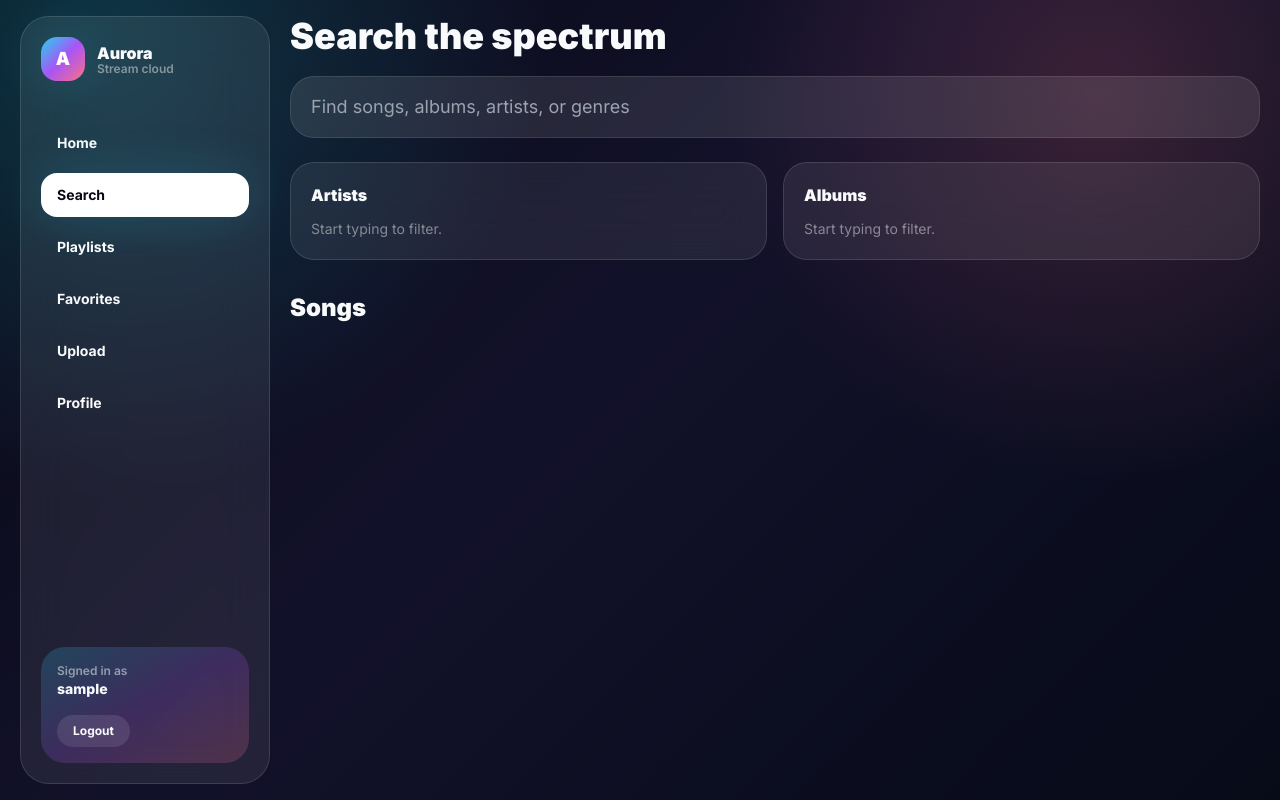
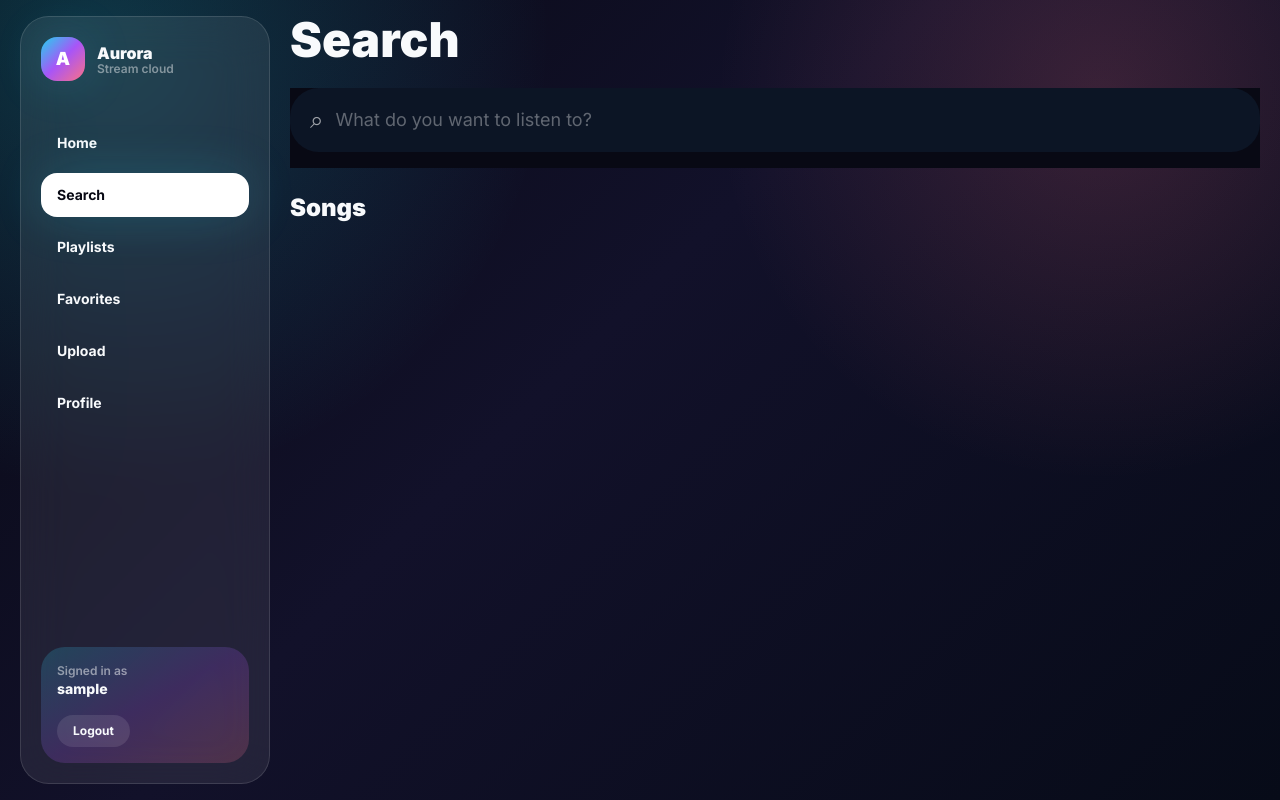
Before and after one commit to darshanprabu18/music, a React (Vite) app in the folder frontend/: page /search in a window 1280 px wide. Built offline with nearby package versions, Linux system fonts and the light colour scheme; sample sign-in values are in the browser's storage.

Commit message:
Update Search.jsx

```diff
--- a/frontend/src/pages/Search.jsx
+++ b/frontend/src/pages/Search.jsx
@@ -1,59 +1,81 @@
 import { useEffect, useState } from "react";
+
 import api from "../api/client.js";
+
 import PageTransition from "../components/PageTransition.jsx";
 import SongCard from "../components/SongCard.jsx";
 
 export default function Search() {
   const [query, setQuery] = useState("");
-  const [results, setResults] = useState({ songs: [], artists: [], albums: [] });
+
+  const [results, setResults] = useState({
+    songs: [],
+    artists: [],
+    albums: [],
+  });
+
   const [loading, setLoading] = useState(false);
 
   useEffect(() => {
     const timer = window.setTimeout(async () => {
       if (!query.trim()) {
-        setResults({ songs: [], artists: [], albums: [] });
+        setResults({
+          songs: [],
+          artists: [],
+          albums: [],
+        });
+
         return;
       }
+
       setLoading(true);
-      const { data } = await api.get(`/songs/search?q=${encodeURIComponent(query)}`);
+
+      const { data } = await api.get(
+        `/songs/search?q=${encodeURIComponent(query)}`
+      );
+
       setResults(data);
+
       setLoading(false);
     }, 250);
+
     return () => window.clearTimeout(timer);
   }, [query]);
 
   return (
     <PageTransition>
-      <h1 className="text-4xl font-black">Search the spectrum</h1>
+      <div className="pb-28">
+        <h1 className="text-5xl font-black">Search</h1>
+
+        <div className="sticky top-0 z-20 mt-6 bg-[#080914] pb-4">
+          <div className="flex items-center gap-3 rounded-[1.8rem] bg-[#0c1525] px-5 py-4">
+            <span className="text-2xl text-white/60">⌕</span>
+
             <input
               value={query}
               onChange={(event) => setQuery(event.target.value)}
-        placeholder="Find songs, albums, artists, or genres"
-        className="mt-5 w-full rounded-[1.5rem] border border-white/10 bg-white/10 px-5 py-4 text-lg outline-none ring-lagoon/30 transition focus:ring-4"
+              placeholder="What do you want to listen to?"
+              className="w-full bg-transparent text-lg text-white outline-none placeholder:text-white/35"
             />
-
-      <div className="mt-6 grid gap-4 md:grid-cols-2">
-        <Facet title="Artists" items={results.artists} />
-        <Facet title="Albums" items={results.albums} />
+          </div>
         </div>
 
-      <section className="mt-8">
-        <h2 className="mb-4 text-2xl font-black">{loading ? "Listening..." : "Songs"}</h2>
-        <div className="grid gap-4 sm:grid-cols-2 xl:grid-cols-4">
-          {results.songs.map((song) => <SongCard key={song._id} song={song} songs={results.songs} />)}
+        <section className="mt-6">
+          <h2 className="mb-4 text-2xl font-black">
+            {loading ? "Listening..." : "Songs"}
+          </h2>
+
+          <div className="space-y-4">
+            {results.songs.map((song) => (
+              <SongCard
+                key={song._id}
+                song={song}
+                songs={results.songs}
+              />
+            ))}
           </div>
         </section>
+      </div>
     </PageTransition>
   );
 }
-
-function Facet({ title, items }) {
-  return (
-    <div className="glass rounded-[1.5rem] p-5">
-      <h3 className="font-black">{title}</h3>
-      <div className="mt-3 flex flex-wrap gap-2">
-        {items.length ? items.map((item) => <span key={item} className="rounded-full bg-white/10 px-3 py-1 text-sm">{item}</span>) : <p className="text-sm text-white/45">Start typing to filter.</p>}
-      </div>
-    </div>
-  );
-}
```
Lines whose indentation alone changed are shown as unchanged.
